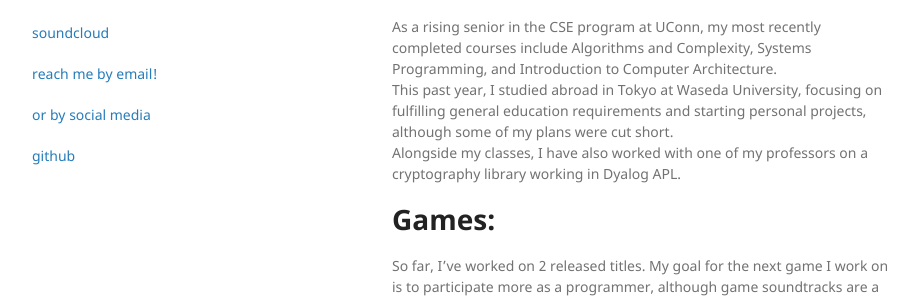
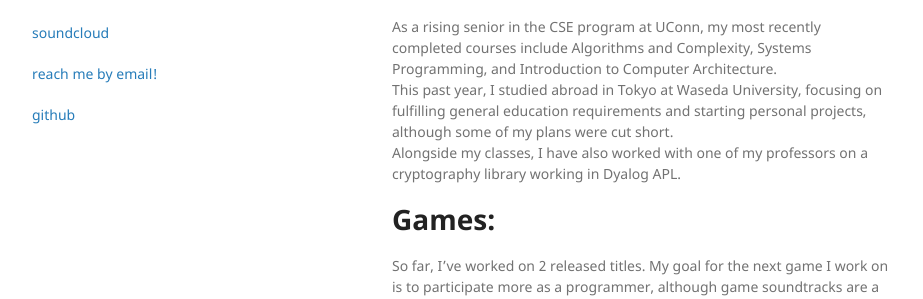
Before and after one commit to augiversen/augiversen.com, a Jekyll site: the page built from index.md, in a window 1280 px wide. Shown: the part 322-621 px from the top of the page, without its empty margins (178-1101 px from the left). Built offline with Jekyll 4.4.1, drawn with Linux system fonts in a browser that asks for light colours; our own code applies the rules of GitHub Pages for plain Markdown files.

Commit message:
Fixed outdated links & descriptions.

```diff
--- a/_layouts/default.html
+++ b/_layouts/default.html
@@ -24,11 +24,9 @@
 
         <p class="view"><a href="https://www.linkedin.com/in/augusto-iversen" target="_blank">linkedin</a></p>
 
-        <p class="view"><a href="https://soundcloud.com/imnotaug" target="_blank">soundcloud</a></p>
+        <p class="view"><a href="https://soundcloud.com/aug0" target="_blank">soundcloud</a></p>
 
-        <p class="view"><a href="mailto:augustoiversen@gmail.com">reach me by email!</a></p>
-
-        <p class="view"><a href="/pages/social.html">or by social media</a></p>
+        <p class="view"><a href="mailto:augusto.iversen@uconn.edu">reach me by email!</a></p>
 
         <p class="view"><a href="http://github.com/augiversen/" target="_blank">github</a></p>
 
```
Also changed, not shown: 1 other file.
